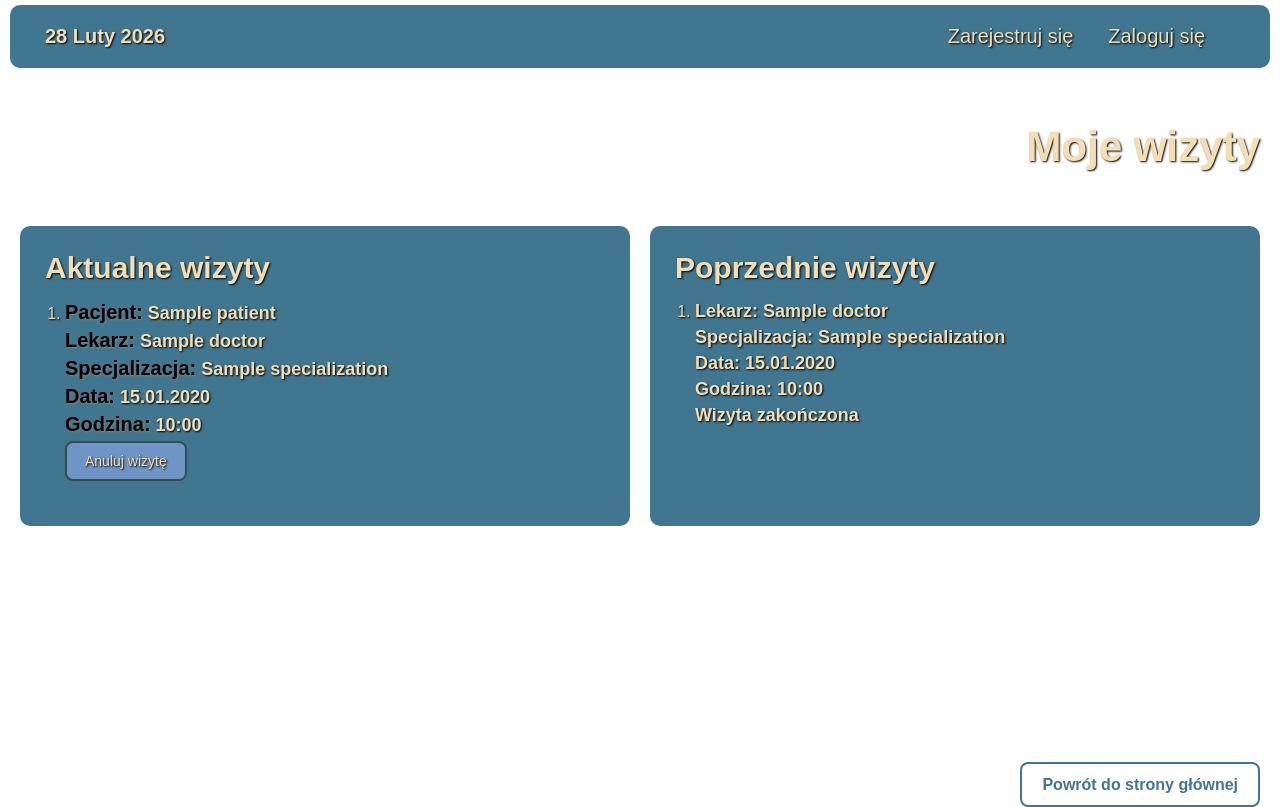
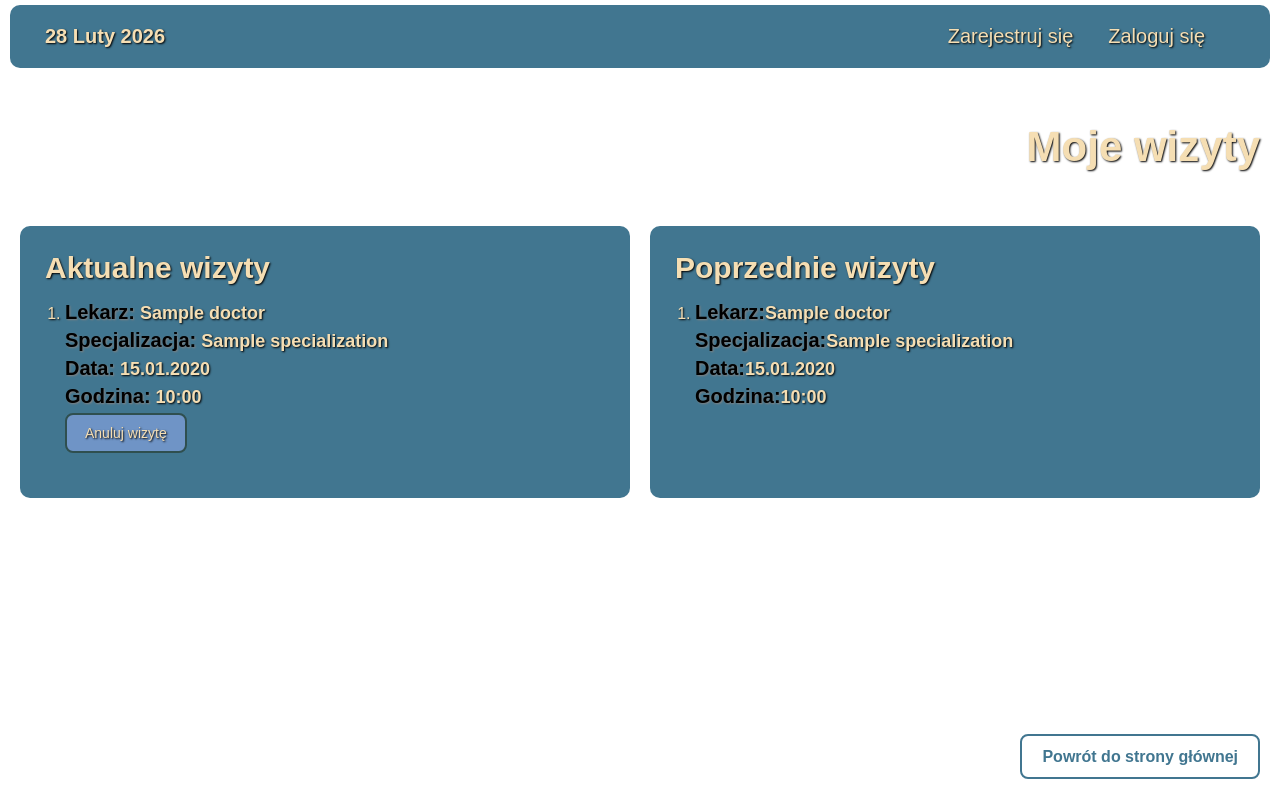
Before and after one commit to infoshareacademy/jpyzdr9-get_doctor_django, a Django app: template booking/templates/booking/appointment.html in a window 1280 px wide. After the commit the page ends 779 px from the top, so only its background shows below. Run offline with Django 5.2, Linux system fonts and the light colour scheme; the template is opened without the code that fills it: most values are stand-ins (such as "Sample title", 1, 10 or a date in 2020).

Commit message:
modified template appointment

```diff
--- a/booking/templates/booking/appointment.html
+++ b/booking/templates/booking/appointment.html
@@ -22,7 +22,6 @@
                 <ol>
                     {% for appointment in upcoming_appointments %}
                         <li>
-                            <p><strong>Pacjent:</strong> {{ appointment.patient.get_full_name|default:appointment.patient.username }}</p>
                             <p><strong>Lekarz:</strong> {{ appointment.slot.doctor.get_full_name|default:appointment.slot.doctor.username }}</p>
                             <p><strong>Specjalizacja:</strong> {{ appointment.slot.doctor.specialization }}</p>
                             <p><strong>Data:</strong> {{ appointment.slot.start_datetime|date:"d.m.Y" }}</p>
@@ -45,11 +44,10 @@
                 <ol>
                     {% for appointment in past_appointments %}
                         <li>
-                            <p>Lekarz: {{ appointment.slot.doctor.get_full_name|default:appointment.slot.doctor.username }}</p>
-                            <p>Specjalizacja: {{ appointment.slot.doctor.specialization }}</p>
-                            <p>Data: {{ appointment.slot.start_datetime|date:"d.m.Y" }}</p>
-                            <p>Godzina: {{ appointment.slot.start_datetime|date:"H:i" }}</p>
-                            <p>Wizyta zakończona</p>
+                            <p><strong>Lekarz:</strong>{{ appointment.slot.doctor.get_full_name|default:appointment.slot.doctor.username }}</p>
+                            <p><strong>Specjalizacja:</strong>{{ appointment.slot.doctor.specialization }}</p>
+                            <p><strong>Data:</strong>{{ appointment.slot.start_datetime|date:"d.m.Y" }}</p>
+                            <p><strong>Godzina:</strong>{{ appointment.slot.start_datetime|date:"H:i" }}</p>
                         </li>
                     {% endfor %}
                 </ol>
```
